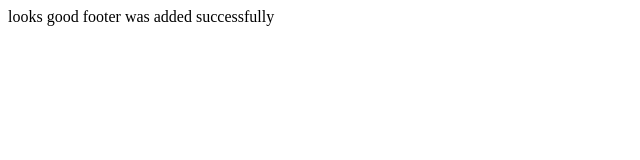
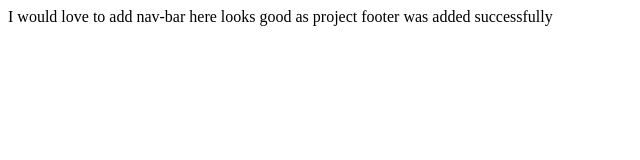
Before and after one commit to PriyaGDE/learn-git, a plain HTML site: page index.html in a window 1280 px wide. Shown: the whole page, without its empty margins (0-640 px from the left). Drawn offline with Linux system fonts and the light colour scheme.

Commit message:
changed index and footer

```diff
--- a/index.html
+++ b/index.html
@@ -6,7 +6,8 @@
     <title>Document</title>
 </head>
 <body>
-    looks good
+    I would love to add nav-bar here
+    looks good as project
 
     footer was added successfully
 
```
Also changed, not shown: footer.html (+1 -0 lines).
